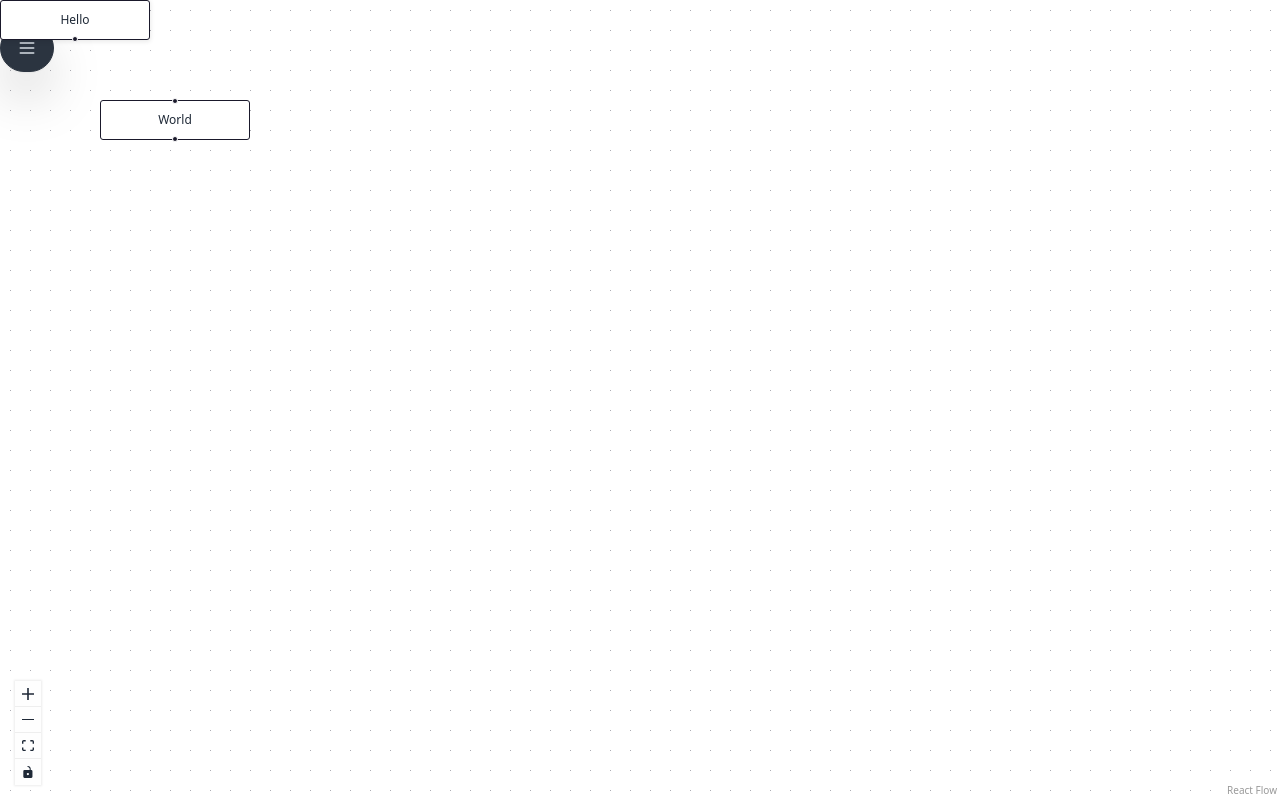
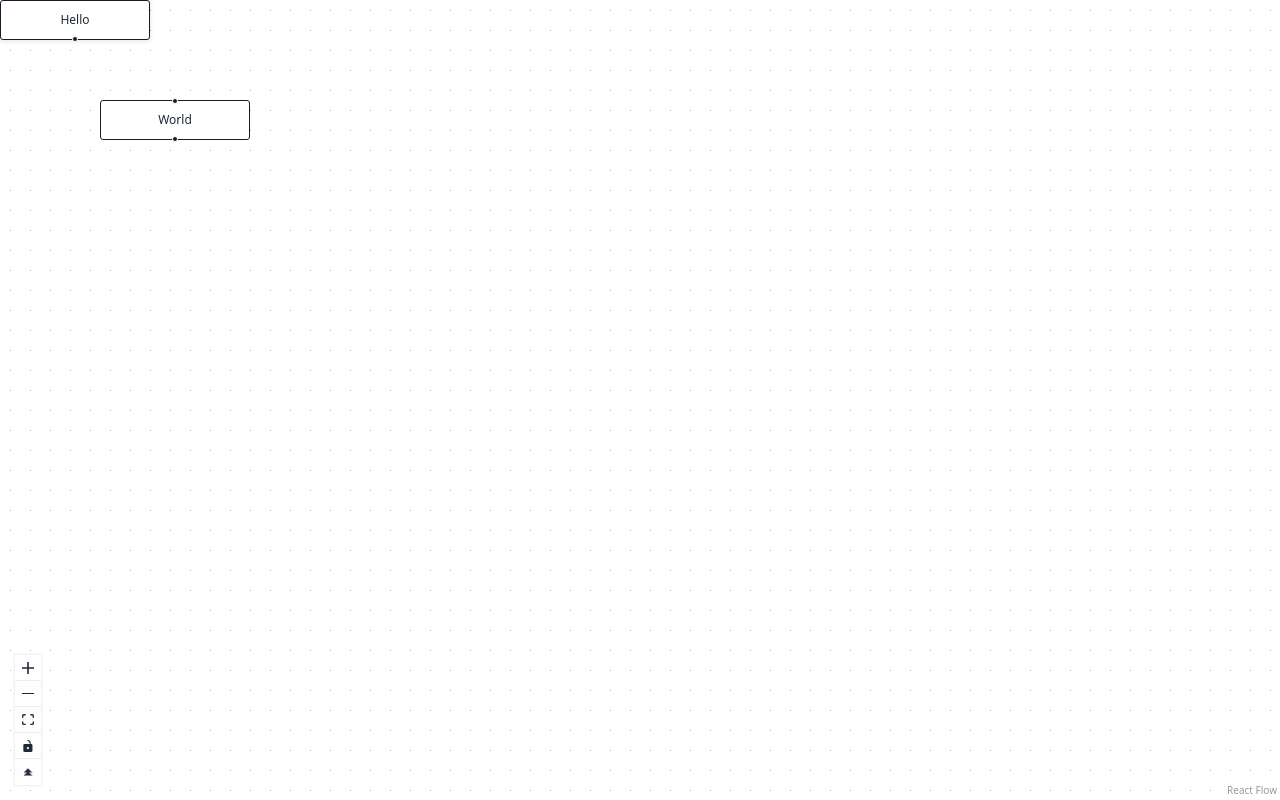
Before and after one commit to CjordanIII/node-planner, a React (Vite) app: page / in a window 1280 px wide. Built offline with nearby package versions, Linux system fonts and the light colour scheme.

Commit message:
add menue

```diff
--- a/src/assets/icons/HamberBars3.tsx
+++ b/src/assets/icons/Down.tsx
@@ -1,19 +1,20 @@
-const HamberBars3 = () => {
+const Down = () => {
   return (
     <svg
       xmlns="http://www.w3.org/2000/svg"
       fill="none"
       viewBox="0 0 24 24"
-      className="inline-block h-5 w-5 stroke-current"
+      strokeWidth={1.5}
+      stroke="currentColor"
+      className="size-6"
     >
       <path
         strokeLinecap="round"
         strokeLinejoin="round"
-        strokeWidth="2"
-        d="M4 6h16M4 12h16M4 18h16"
-      ></path>
+        d="m4.5 5.25 7.5 7.5 7.5-7.5m-15 6 7.5 7.5 7.5-7.5"
+      />
     </svg>
   );
 };
 
-export default HamberBars3;
+export default Down;
--- /dev/null
+++ b/src/assets/icons/Up.tsx
@@ -0,0 +1,25 @@
+const Up = () => {
+  return (
+    <svg
+      xmlns="http://www.w3.org/2000/svg"
+      fill="none"
+      viewBox="0 0 24 24"
+      strokeWidth={1.5}
+      stroke="currentColor"
+      className="size-6"
+    >
+      <path
+        strokeLinecap="round"
+        strokeLinejoin="round"
+        d="m4.5 18.75 7.5-7.5 7.5 7.5"
+      />
+      <path
+        strokeLinecap="round"
+        strokeLinejoin="round"
+        d="m4.5 12.75 7.5-7.5 7.5 7.5"
+      />
+    </svg>
+  );
+};
+
+export default Up;
--- a/src/components/workbench/bottom_work_bench/WBbutton.tsx
+++ b/src/components/workbench/bottom_work_bench/WBbutton.tsx
@@ -1,4 +1,4 @@
-import HamberBars3 from "../../../assets/icons/HamberBars3";
+import HamberBars3 from "../../../assets/icons/Up";
 
 const WBbutton = () => {
   return (
--- a/src/components/workbench/bottom_work_bench/Workbench.tsx
+++ b/src/components/workbench/bottom_work_bench/Workbench.tsx
@@ -1,54 +1,12 @@
 import { useState } from "react";
-import HamberBars3 from "../../../assets/icons/HamberBars3";
-import Tools from "./Tools";
 const Workbench = () => {
   const [isShowing, setIsShowing] = useState(false);
 
   return (
     <div className="drop-shadow-2xl mt-6 ">
-      {isShowing ? (
-        <>
-          <div className={`navbar drop-shadow-2xl rounded-full bg-slate-500`}>
-            <div className="flex-none">
-              <button
-                onClick={() => setIsShowing((prev) => !prev)}
-                className="btn btn-square btn-ghost"
-              >
-                <HamberBars3 />
-              </button>
-            </div>
-            <div className="flex-1">
-              <button className="btn btn-ghost text-xl">
-                <Tools />
-              </button>
-            </div>
-            <div className="flex-none">
-              <button className="btn btn-square btn-ghost">
-                <svg
-                  xmlns="http://www.w3.org/2000/svg"
-                  fill="none"
-                  viewBox="0 0 24 24"
-                  className="inline-block h-5 w-5 stroke-current"
-                >
-                  <path
-                    strokeLinecap="round"
-                    strokeLinejoin="round"
-                    strokeWidth="2"
-                    d="M5 12h.01M12 12h.01M19 12h.01M6 12a1 1 0 11-2 0 1 1 0 012 0zm7 0a1 1 0 11-2 0 1 1 0 012 0zm7 0a1 1 0 11-2 0 1 1 0 012 0z"
-                  ></path>
-                </svg>
-              </button>
-            </div>
-          </div>
-        </>
-      ) : (
-        <button
-          onClick={() => setIsShowing((prev) => !prev)}
-          className="btn btn-neutral rounded-full"
-        >
-          <HamberBars3 />
-        </button>
-      )}
+      <div className="mockup-window bg-base-300 border">
+        <div className="bg-base-200 flex justify-center px-4 py-16">Hello!</div>
+      </div>
     </div>
   );
 };
--- a/src/page/WorkBoard.tsx
+++ b/src/page/WorkBoard.tsx
@@ -1,6 +1,7 @@
 /* eslint-disable @typescript-eslint/no-explicit-any */
 import {
   Background,
+  ControlButton,
   Controls,
   EdgeChange,
   NodeChange,
@@ -15,8 +16,9 @@ import {
 import "@xyflow/react/dist/style.css";
 import { useCallback, useState } from "react";
 import { v4 as uuidv4 } from "uuid";
+import Down from "../assets/icons/Down";
+import Up from "../assets/icons/Up";
 import Workbench from "../components/workbench/bottom_work_bench/Workbench";
-
 const initialNodes = [
   {
     id: "1",
@@ -93,8 +95,12 @@ const WorkBoard = () => {
     },
     [nodes, edges]
   );
+
+  const [isWorkbench, setIsWorkbench] = useState(false);
+  console.log(isWorkbench);
+
   return (
-    <div className="h-dvh">
+    <div className={`${isWorkbench ? "h-40" : "h-dvh "} `}>
       <ReactFlow
         onNodesDelete={onNodesDelete}
         nodes={nodes}
@@ -104,10 +110,13 @@ const WorkBoard = () => {
         onConnect={onConnect}
       >
         <Background />
-        <Controls />
-
-        <Workbench />
+        <Controls>
+          <ControlButton onClick={() => setIsWorkbench((prev) => !prev)}>
+            {isWorkbench ? <Down /> : <Up />}
+          </ControlButton>
+        </Controls>
       </ReactFlow>
+      {isWorkbench && <Workbench />}
     </div>
   );
 };
```
Also changed, not shown: src/utils/addNote.ts (added).
